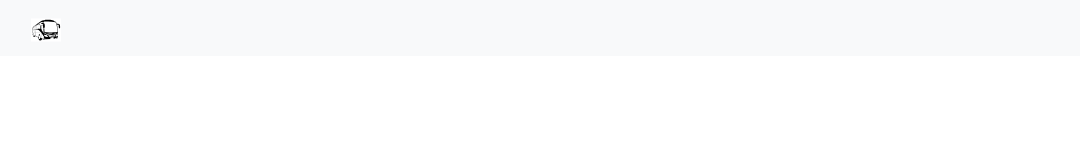
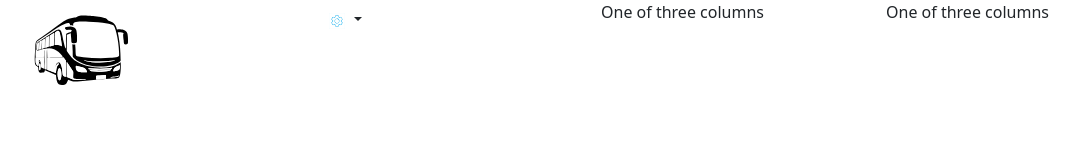
Before and after one commit to barrygon104/Mi-plan-Itagui, a plain HTML site: page Index.html in a window 1280 px wide. Shown: the whole page, without its empty margins (51-1131 px from the left). Drawn offline with nearby package versions, Linux system fonts and the light colour scheme.

Commit message:
columnas 1

```diff
--- a/Index.html
+++ b/Index.html
@@ -7,13 +7,30 @@
 </head>
 <body>
  <div>
-    <nav class="navbar bg-body-tertiary">
   <div class="container">
-    <a class="navbar-brand" href="Trabajo final">
-      <img src="bus i.svg" alt="" width="30" height="24">
-    </a>
+  <div class="row align-items-start">
+    <div class="col">
+       <a class="navbar-brand" href="Index.html">
+     <img src="bus i.svg" alt="" width="100" height="100">
+   </a>
+    </div>
+    <div class="col">
+      <aclass="btn-group dropend">
+  <button type="button" class="btn dropdown-toggle" data-bs-toggle="dropdown" aria-expanded="false">
+    <img src="gear.svg" alt="">
+  </button>
+  <ul class="dropdown-menu">
+    <!-- Dropdown menu links -->
+  </ul>
+    </div>
+    <div class="col">
+      One of three columns
+    </div>
+      <div class="col">
+      One of three columns
+    </div>
   </div>
-</nav>
+</div>
  </div>
 <script src="https://cdn.jsdelivr.net/npm/bootstrap@5.3.8/dist/js/bootstrap.bundle.min.js" integrity="sha384-FKyoEForCGlyvwx9Hj09JcYn3nv7wiPVlz7YYwJrWVcXK/BmnVDxM+D2scQbITxI" crossorigin="anonymous"></script>
 </body>
--- /dev/null
+++ b/itagui.css
@@ -0,0 +1,3 @@
+.contenedor-icono i{
+    color: aqua;
+}
```
Also changed, not shown: gear.svg (added).
